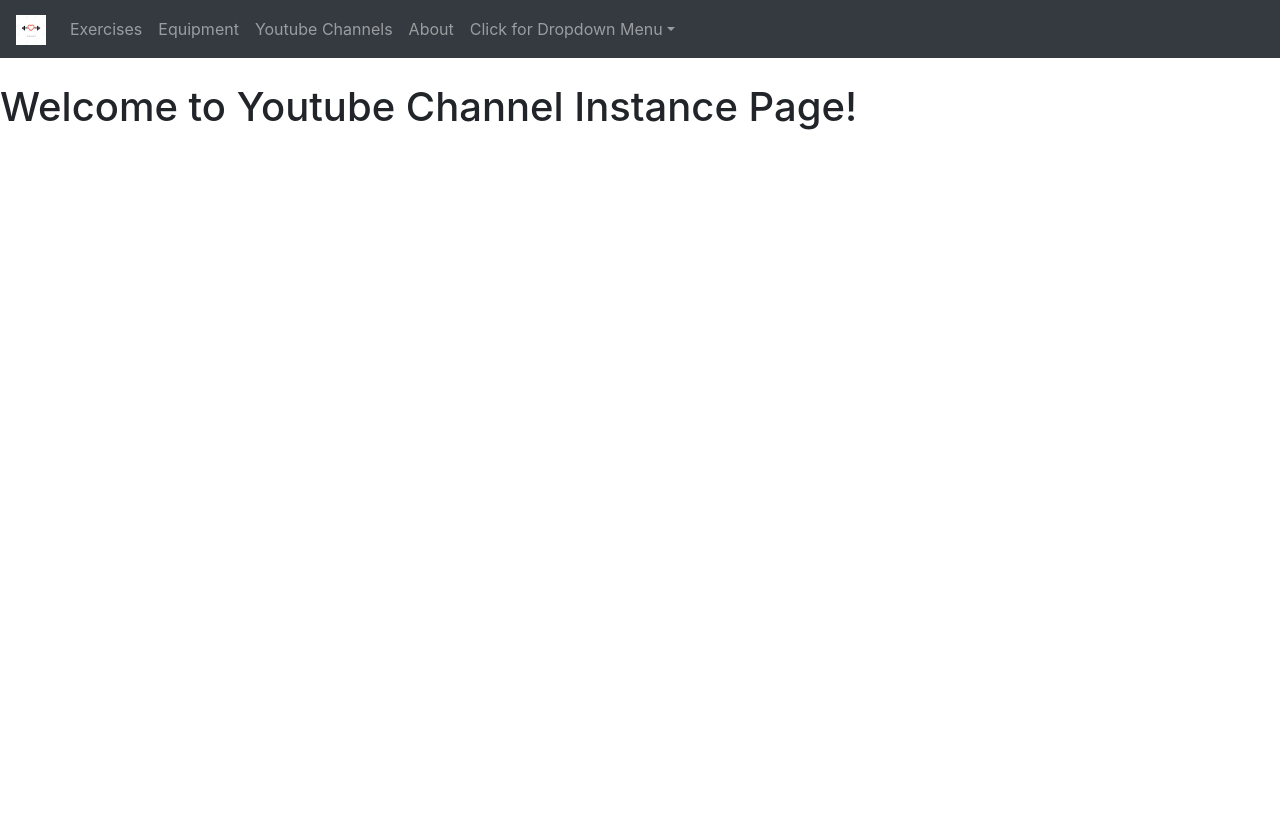
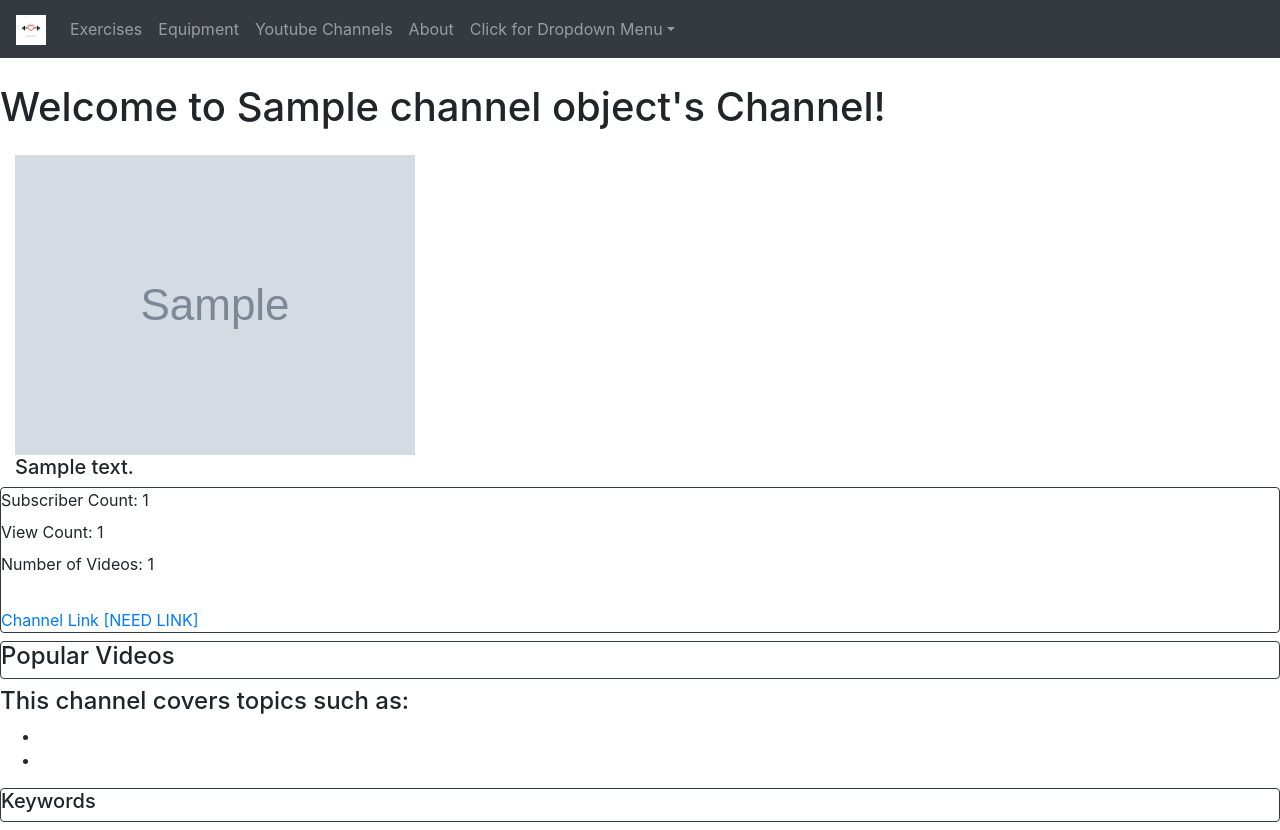
Before and after one commit to wuhoo16/fithub-website, a Flask app: template templates/channelsInstance.html in a window 1280 px wide. Before the commit the page ends 130 px from the top, so only its background shows below. Run offline with Flask 2, Linux system fonts and the light colour scheme; the template is opened without the code that fills it: most values are stand-ins (such as "Sample title", 1, 10 or a date in 2020); grey boxes marked "Sample" are stand-in pictures; some libraries are stand-ins or nearby versions.

Commit message:
Started instance pages to edit/correct

```diff
--- a/templates/channelsInstance.html
+++ b/templates/channelsInstance.html
@@ -1,10 +1,64 @@
 {% extends 'base.html' %}
 
+<!-- Channel Parameter: channelObject -->
+
 {% block head %}
-    <title>Channel Instance Page</title>
+    <title>{{ channelObject.name }}</title>
 {% endblock %}
 
 
 {% block body %}
-    <h1> Welcome to Youtube Channel Instance Page!</h1>
+    <h1> Welcome to {{ channelObject.name }}'s Channel!</h1>
+    <!-- header image and description -->
+    <div class="container-fluid pt-3 centered">
+        <!-- TODO: is this the right picture? -->
+        <img class="header-pic" src="{{ channelObject.thumbnailURL }}" />
+        <h5>
+            {{ channelObject.description }}
+        </h5>
+    </div>
+
+    <!-- information and link -->
+    <div class="border border-dark rounded mx-auto my-2">
+        <div><label>Subscriber Count: {{ channelObject.subscriberCount }}</label></div>
+        <div><label>View Count: {{ channelObject.viewCount }}</label></div>
+        <div><label>Number of Videos: {{ channelObject.videoCount }}</label></div>
+        <!-- TODO: get channel link -->
+        <br/>
+        <div><a href="https://www.youtube.com/watch?v=dQw4w9WgXcQ">Channel Link [NEED LINK]</a></div>
+    </div>
+
+    <!-- popular videos -->
+    <div class="border border-dark rounded mx-auto my-2">
+        <h4>Popular Videos</h4>
+        <!--
+        {% for v in channelObject.popularVideos %}
+            <div>
+                <label>videoTitle</label>
+                <img class="instance-pic" src="" />
+                <a href="https://www.youtube.com/watch?v=dQw4w9WgXcQ">Watch Video [NEED LINK]</a>
+            </div>
+        {% endfor %}
+        -->
+    </div>
+
+    <!-- related topics (TODO: can we even GET this?)-->
+    <div>
+        <h4>This channel covers topics such as:</h4>
+        <ul>
+            <li></li>
+            <li></li>
+        </ul>
+    </div>
+
+    <!-- keywords -->
+    <div class="border border-dark rounded mx-auto my-2">
+        <h5>Keywords</h5>
+        <!--
+        {% for k in channelObject.keywords %}
+            <label class="border border-dark rounded mx-1 my-2>k</label>
+        {% endfor %}
+        -->
+    </div>
+
 {% endblock %}
```
Also changed, not shown: templates/exerciseInstance.html (added, +55 -0 lines).
